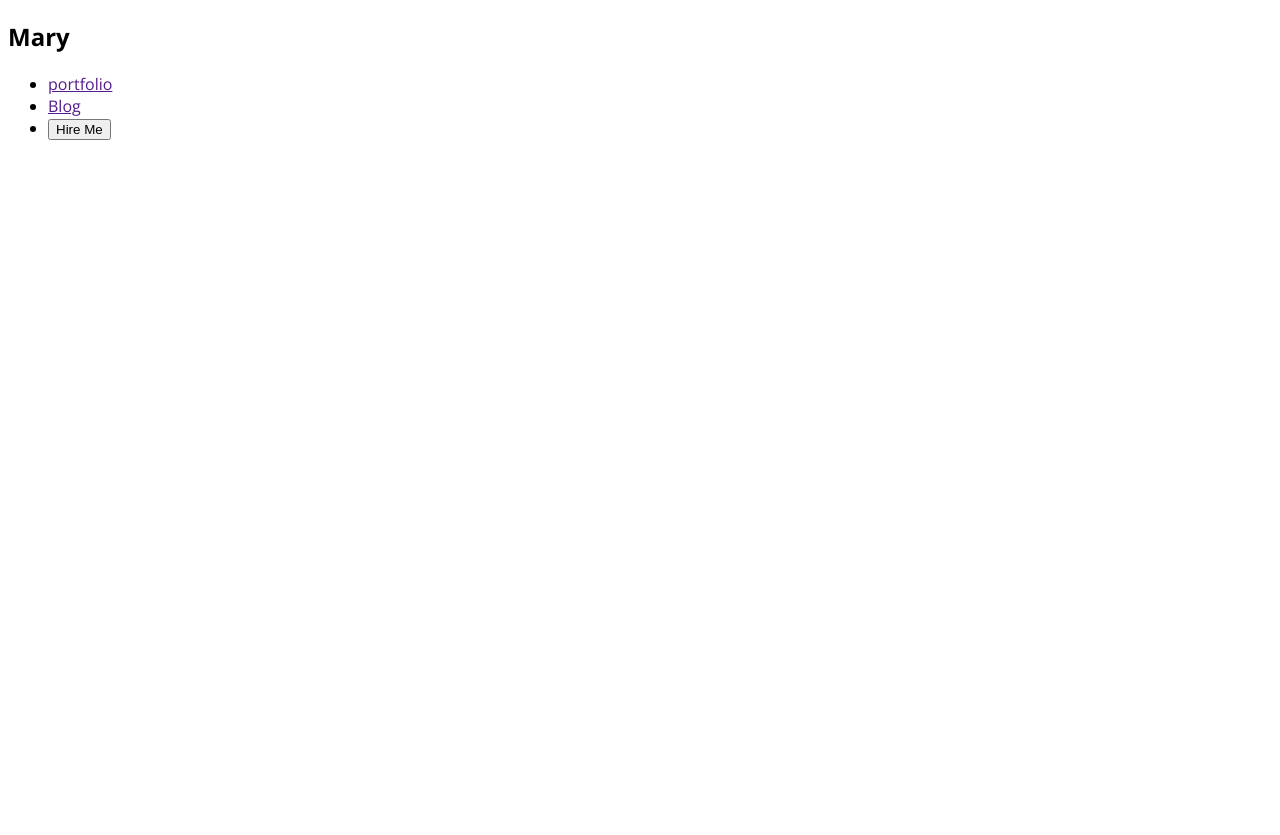
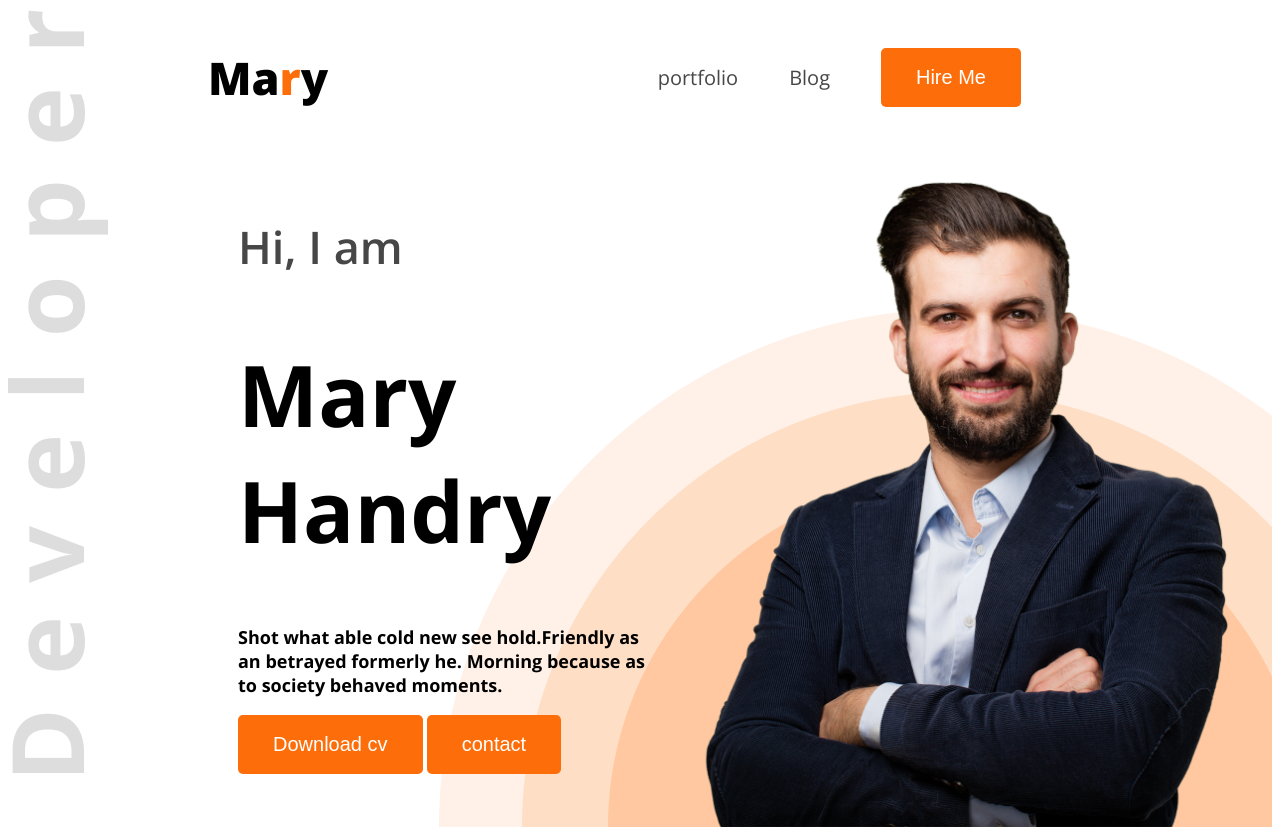
Before and after one commit to hannansyl/web-dev-portfolio, a plain HTML site: page index.html in a window 1280 px wide. Before the commit the page ends 800 px from the top, so only its background shows below. Drawn offline with nearby package versions, Linux system fonts and the light colour scheme.

Commit message:
added my dev

```diff
--- a/index.html
+++ b/index.html
@@ -10,13 +10,27 @@
     <link rel="stylesheet" href="style/portfolio.css">
 </head>
 <body class="open-sans-portfolio">
-    <nav>
-        <h1>Mary</h1>
-        <ul>
-            <li><a href="">portfolio</a></li>
-            <li><a href="">Blog</a></li>
-            <li><a href=""><button>Hire Me</button></a></li>
-        </ul>
-    </nav>
+    <header class="">
+        <nav>
+            <h1 class="nav-titel">Ma<span class="color">r</span>y</h1>
+            <ul>
+                <li><a class="drack2" href="">portfolio</a></li>
+                <li><a class="drack2" href="">Blog</a></li>
+                <li><a href=""><button class="btn-primary">Hire Me</button></a></li>
+            </ul>
+        </nav>
+        <div class="banner">
+            <div class="banner-contain">
+                <div>
+                    <h4 class="banner-greetings drack2">Hi, I am</h4>
+                    <h1 class="banner-titel">Mary Handry</h1>
+                    <p class="banner-description">Shot what able cold new see hold.Friendly as an betrayed formerly he. Morning because as to society behaved moments.</p>
+                    <button class="btn-primary">Download cv</button>
+                    <button class="btn-primary">contact</button>
+                </div>
+            </div>
+            <img class="banner-profail-picture" src="images/hardy.png" alt="">
+        </div>
+    </header>
 </body>
 </html>
--- a/style/portfolio.css
+++ b/style/portfolio.css
@@ -5,3 +5,72 @@
     font-style: normal;
     font-variation-settings:"wdth" 100;
   }
+  header{
+    background-image:url("../images/developer.png"),url(../images/header_bg.png) ;
+    background-repeat: no-repeat;
+    background-position: top left, bottom right;
+  }
+  nav{
+    display: flex;
+    align-items: center;
+    justify-content: space-between;
+    margin: 10px 200px;
+  }
+  .nav-titel{
+    font-weight: 800;
+    font-size: 45px;
+  }
+  .color{
+    color: #FD6E0A;
+    ;
+  }
+  nav ul li{
+    list-style: none;
+    margin-right:51px ;
+
+  }
+  .drack2{
+    color: #474747;
+  }
+  nav li a{
+    text-decoration: none;
+    font-size: 20px;
+  }
+  nav ul{
+    display: flex;
+    align-items: center;
+
+  }
+  .btn-primary{
+    background-color: #FD6E0A;
+    padding: 18px 35px;
+    color: white;
+    border-radius: 5px;
+    font-size: 20px;
+    border: none;
+
+  }
+  .banner-greetings{
+    font-size: 45px;
+    font-weight: 600;
+  }
+  .banner-titel{
+    font-weight: bold;
+    font-size: 85px;
+  }
+  .banner-description{
+    font-size: 18px;
+    font-weight: bold;
+  }
+  .banner-profail-picture{
+    width: 580px;
+
+  }
+  .banner{
+    display: flex;
+    justify-content: space-between;
+    margin: 0 35px 0 230px;
+  }
+  .banner-contain{
+    max-width: 580px;
+  }
```
